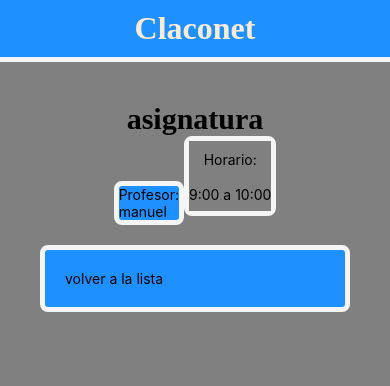
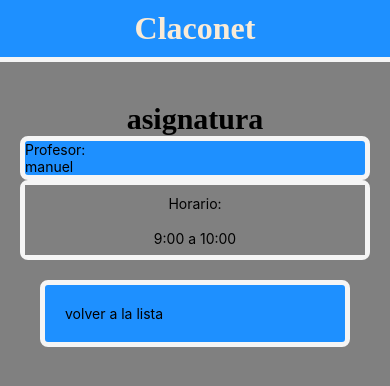
Before and after one commit to manzo1701/claconet, a React Native app: screen /asignatura_1 in a window 390 px wide. Shown: the top 386 px of the page. Built offline with nearby package versions, Linux system fonts and the light colour scheme.

Commit message:
comit realizado

```diff
--- a/Styles/Styles.css
+++ b/Styles/Styles.css
@@ -36,14 +36,14 @@
     background-color: dodgerblue;
     color: antiquewhite;
     border: 5px solid whitesmoke;
-    display: inline-block;
+    display: block;
     border-radius: 8px;
     line-height: 35px;
 }
 .box_2{
     background-color: aquamarine;
     border: 5px solid whitesmoke;
-    display: inline-block;
+    display: block;
     border-radius: 8px;
     line-height: 35px;
 }
```
